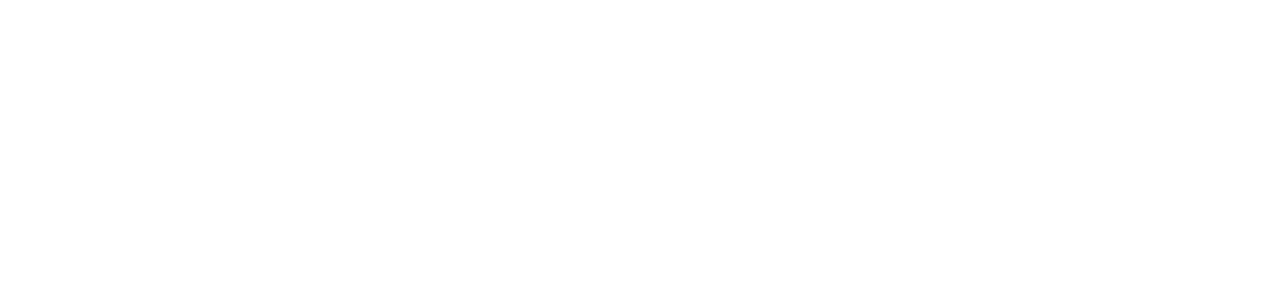
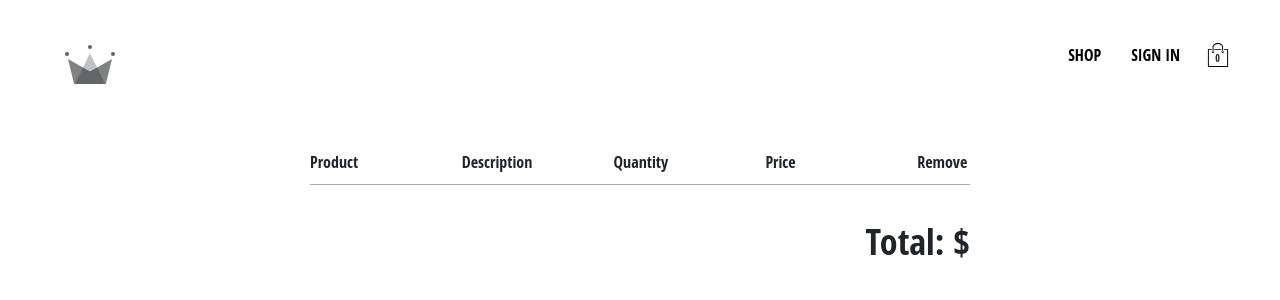
Before and after one commit to ellizzabbetth/django-products, a React (Create React App) app in the folder frontend/: page /checkout in a window 1280 px wide. Before the commit this address had no page. Shown: the top 300 px of the page. Built offline with nearby package versions, Linux system fonts and the light colour scheme.

Commit message:
add/remove item to car

```diff
--- a/frontend/src/App.js
+++ b/frontend/src/App.js
@@ -7,7 +7,7 @@ import SignIn from './routes/sign-in/sign-in.component';
 import Register from './routes/register/register.component';
 import { UserContext } from "./contexts/user.context";
 import Authentication from "./routes/authentication/authentication.component";
-
+import Checkout from './routes/checkout/checkout.component';
 import Shop from './routes/shop/shop.component';
 
 
@@ -25,6 +25,7 @@ const App = () => {
             currentUser ? <Navigate to="/" replace /> : <Authentication />
           }
         />
+        <Route path='checkout' element={<Checkout />}/>
       </Route>
     </Routes>
   );
--- a/frontend/src/components/cart-dropdown/cart-dropdown.component.jsx
+++ b/frontend/src/components/cart-dropdown/cart-dropdown.component.jsx
@@ -1,5 +1,5 @@
 import { useContext } from 'react';
-
+import { useNavigate } from 'react-router-dom';
 import { CartContext } from '../../contexts/cart.context';
 
 import Button from '../button/button.component';
@@ -9,6 +9,11 @@ import './cart-dropdown.styles.scss';
 
 const CartDropdown = () => {
   const { cartItems } = useContext(CartContext);
+  const navigate = useNavigate();
+
+  const goToCheckoutHandler = () => {
+    navigate('/checkout')
+  }
 
   return (
     <div className='cart-dropdown-container'>
@@ -22,7 +27,7 @@ const CartDropdown = () => {
           <span className='empty-message'>Your cart is empty</span>
         )} */}
       </div>
-      <Button>GO TO CHECKOUT</Button>
+      <Button onClick={goToCheckoutHandler}>GO TO CHECKOUT</Button>
     </div>
   );
 };
--- a/frontend/src/contexts/cart.context.jsx
+++ b/frontend/src/contexts/cart.context.jsx
@@ -1,4 +1,4 @@
-import { createContext, useEffect, useState } from 'react';
+import { Component, createContext, useEffect, useState } from 'react';
 
 // Always return new array with new object. No mutations.
 const addCartItem = (cartItems, productToAdd) => {
@@ -20,14 +20,41 @@ const addCartItem = (cartItems, productToAdd) => {
     return [...cartItems, { ...productToAdd, quantity: 1 }];
   };
 
+// helper
+const removeCartItem = (cartItems, cartItemToRemove) => {
+  // find the cart item to remove
+  const existingCartItem = cartItems.find(
+    (cartItem) => cartItem.id === cartItemToRemove.id
+  );
+
+  // check if quantity is equal to 1, if it is remove that item from the cart
+  // filter out (remove) those quantities that are equal
+  // if the quanities are not equal, then keep the value
+  if (existingCartItem.quantity === 1) {
+    return cartItems.filter((cartItem) => cartItem.id !== cartItemToRemove.id);
+  }
+
+  // return back cartitems with matching cart item with reduced quantity
+  return cartItems.map((cartItem) =>
+    cartItem.id === cartItemToRemove.id
+      ? { ...cartItem, quantity: cartItem.quantity - 1 }
+      : cartItem
+  );
+};
+
+// helper
+const clearCartItem = (cartItems, cartItemToClear) =>
+  cartItems.filter((cartItem) => cartItem.id !== cartItemToClear.id);
 
 export const CartContext = createContext({
-  isCartOpen: false,
-  setIsOpen: () => {},
+  isCartOpen: false,              // expose value to Consumer
+  setIsCartOpen: () => {},        // expose setter to Consumer
   cartItems: [],
   addItemToCart: () => {},
   // when cartitems changes, display new count
-  cartCount: 0
+  cartCount: 0,
+  removeItemFromCart: () => {},
+  clearItemFromCart: () => {},
 });
 
 export const CartProvider = ({ children }) => {
@@ -44,7 +71,43 @@ export const CartProvider = ({ children }) => {
     setCartItems(addCartItem(cartItems, productToAdd))
   }
 
+  const removeItemToCart = (cartItemToRemove) => {
+    setCartItems(removeCartItem(cartItems, cartItemToRemove));
+  };
 
-  const value = { isCartOpen, setIsCartOpen, cartItems, addItemToCart, cartCount };
+  const clearItemFromCart = (cartItemToClear) => {
+    setCartItems(clearCartItem(cartItems, cartItemToClear));
+  };
+
+  const value = {
+    isCartOpen,
+    setIsCartOpen,
+    cartItems,
+    addItemToCart,
+    cartCount,
+    removeItemToCart,
+    clearItemFromCart,
+  };
   return <CartContext.Provider value={value}>{children}</CartContext.Provider>;
 };
+
+// https://stackoverflow.com/questions/41030361/how-to-update-react-context-from-inside-a-child-component
+// useCart Hook
+// const useCart = () => {
+//   const context = React.useContext(CartContext);
+//   if(context === undefined)
+//     throw new Error('useTemplate must be used within Cart Provider');
+//   return context;
+// }
+
+// export {
+//   CartProvider,
+//   useCart
+// }
+
+// Example of how to use in functional Component, if it is a child in the tree of the Provider
+//  import { useCart }
+
+//  const MyFC = () => {
+//     const {isCartOpen, setIsCartOpen } = useCart();
+//  }
--- /dev/null
+++ b/frontend/src/routes/checkout/checkout.component.jsx
@@ -0,0 +1,49 @@
+import { useContext } from 'react';
+
+import { CartContext } from '../../contexts/cart.context';
+
+//import CheckoutItem from '../../components/checkout-item/checkout-item.component';
+
+import './checkout.styles.scss';
+
+const Checkout = () => {
+    const { cartItems, cartTotal, addItemToCart, removeItemToCart } = useContext(CartContext);
+
+    return (
+        <div className='checkout-container'>
+            <div className='checkout-header'>
+                <div className='header-block'>
+                    <span>Product</span>
+                </div>
+                <div className='header-block'>
+                    <span>Description</span>
+                </div>
+                <div className='header-block'>
+                    <span>Quantity</span>
+                </div>
+                <div className='header-block'>
+                    <span>Price</span>
+                </div>
+                <div className='header-block'>
+                    <span>Remove</span>
+                </div>
+            </div>
+            {cartItems.map((cartItem) => {
+                const { id, name, quantity } = cartItem;
+                return (
+                    <div key={id}>
+                        <h2>{name}</h2>
+                        <span>{quantity}</span>
+                        <br/>
+                        <span onClick={() => removeItemToCart(cartItem)}>decrement</span>
+                        <span onClick={() => addItemToCart(cartItem)}>increment</span>
+                    </div>
+                );
+                // <CheckoutItem key={cartItem.id} cartItem={cartItem} />
+            })}
+            <span className='total'>Total: ${cartTotal}</span>
+        </div>
+    );
+};
+
+export default Checkout;
--- /dev/null
+++ b/frontend/src/routes/checkout/checkout.styles.scss
@@ -0,0 +1,31 @@
+.checkout-container {
+    width: 55%;
+    min-height: 90vh;
+    display: flex;
+    flex-direction: column;
+    align-items: center;
+    margin: 50px auto 0;
+
+    .checkout-header {
+      width: 100%;
+      padding: 10px 0;
+      display: flex;
+      justify-content: space-between;
+      border-bottom: 1px solid darkgrey;
+
+      .header-block {
+        text-transform: capitalize;
+        width: 23%;
+
+        &:last-child {
+          width: 8%;
+        }
+      }
+    }
+
+    .total {
+      margin-top: 30px;
+      margin-left: auto;
+      font-size: 36px;
+    }
+  }
```
Also changed, not shown: 1 other file (tests, documents, lock files or other folders).
